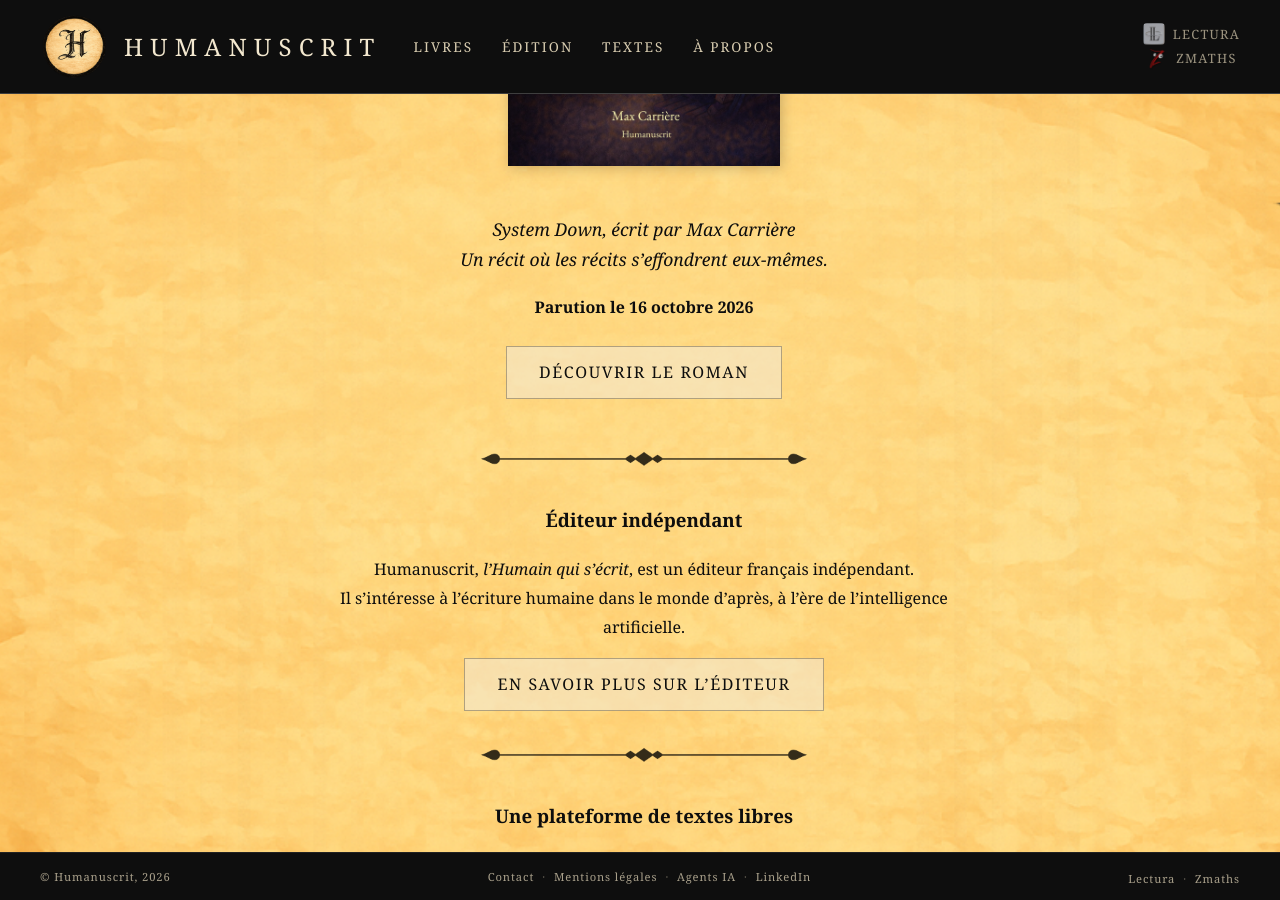
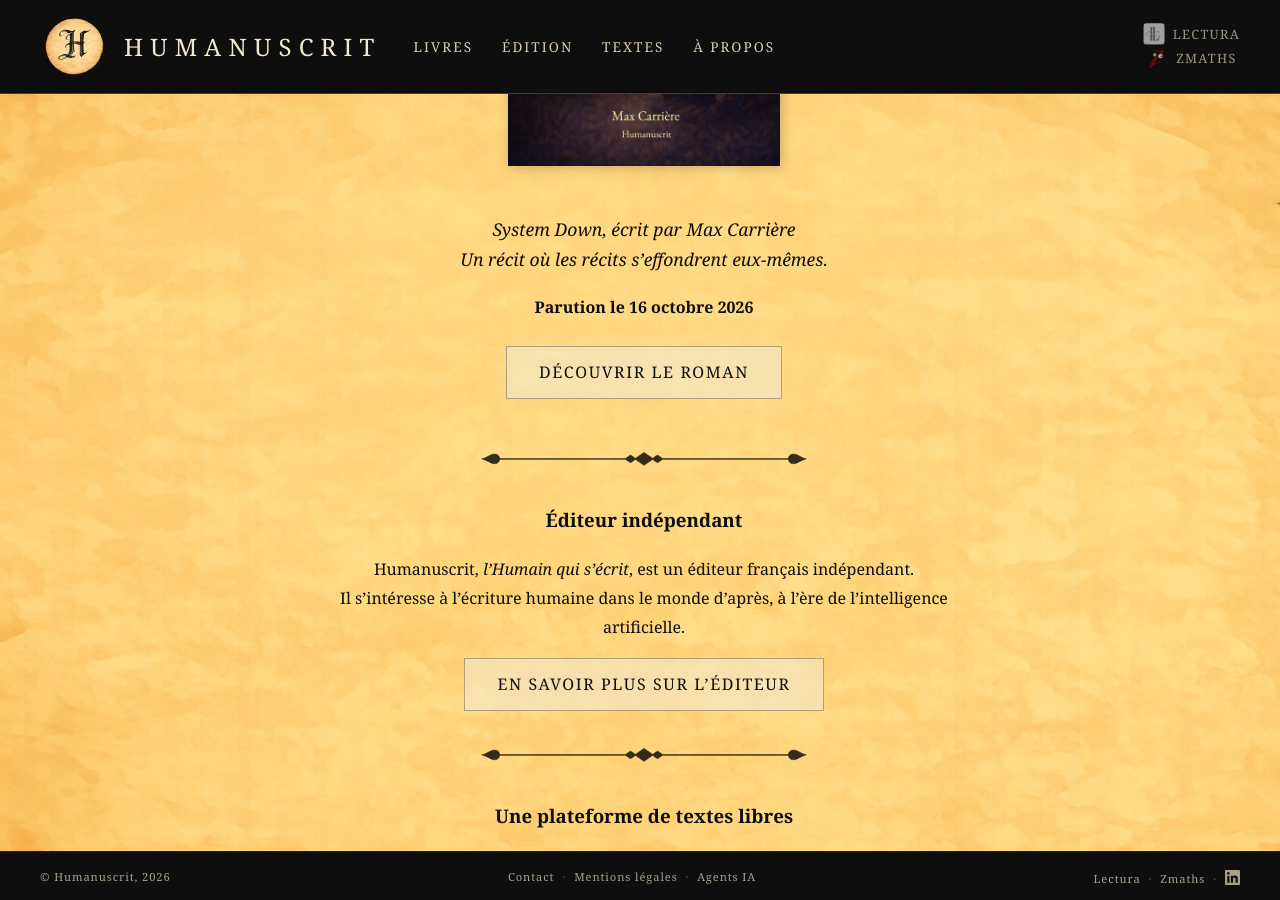
Before and after one commit to maxcarriere/humanuscrit, a Jekyll site: the page built from index.md, in a window 1280 px wide and 900 px high, scrolled down 591 px. Built offline with Jekyll 4.4.1, drawn with Linux system fonts in a browser that asks for light colours.

Commit message:
Pied de page : logo LinkedIn à côté de Lectura et Zmaths
Co-Authored-By: Claude Opus 5.5 <noreply@anthropic.com>

```diff
--- a/_includes/footer.html
+++ b/_includes/footer.html
@@ -9,13 +9,13 @@
       <a href="{{ '/mentions-legales/' | relative_url }}">Mentions légales</a>
       <span>·</span>
       <a href="{{ '/agents/' | relative_url }}">Agents IA</a>
-      <span>·</span>
-      <a href="https://www.linkedin.com/in/maximecarriere/" target="_blank" rel="noopener">LinkedIn</a>
     </div>
     <div class="footer-projects">
       <a href="https://lectura.world" target="_blank" rel="noopener">Lectura</a>
       <span>·</span>
       <a href="https://zmaths.net" target="_blank" rel="noopener">Zmaths</a>
+      <span>·</span>
+      <a href="https://www.linkedin.com/in/maximecarriere/" target="_blank" rel="noopener" class="footer-linkedin" aria-label="Max Carrière sur LinkedIn" title="Max Carrière sur LinkedIn"><svg xmlns="http://www.w3.org/2000/svg" viewBox="0 0 24 24" width="15" height="15" fill="currentColor" aria-hidden="true" style="vertical-align:-2px"><path d="M20.45 20.45h-3.55v-5.57c0-1.33-.03-3.04-1.85-3.04-1.86 0-2.14 1.45-2.14 2.94v5.67H9.35V9h3.41v1.56h.05c.48-.9 1.64-1.85 3.37-1.85 3.6 0 4.27 2.37 4.27 5.46v6.28zM5.34 7.43a2.06 2.06 0 1 1 0-4.12 2.06 2.06 0 0 1 0 4.12zM7.12 20.45H3.56V9h3.56v11.45zM22.22 0H1.77C.79 0 0 .77 0 1.73v20.54C0 23.23.79 24 1.77 24h20.45c.98 0 1.78-.77 1.78-1.73V1.73C24 .77 23.2 0 22.22 0z"/></svg></a>
     </div>
   </div>
 </footer>
```
